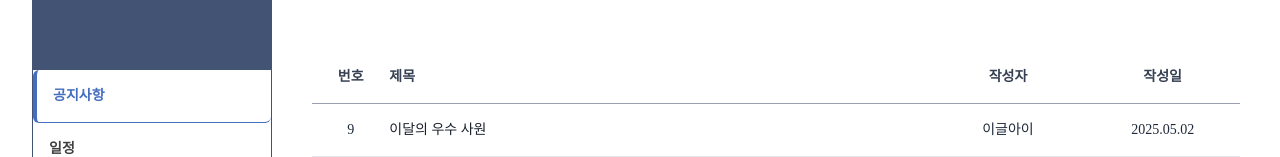
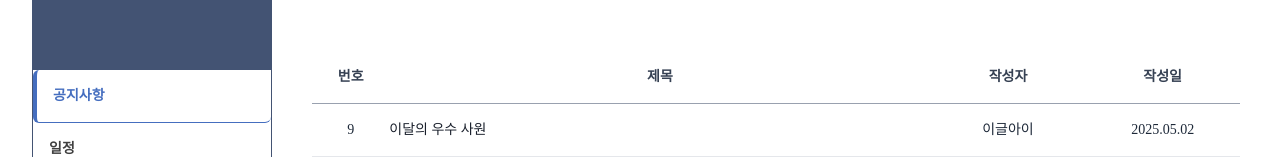
Before and after one commit to union-1002/union-1002.github.io, a React (Vite) app: page /notice in a window 1280 px wide. Shown: the part 301-458 px from the top of the page. Built offline with nearby package versions, Linux system fonts and the light colour scheme; a web font is replaced by a local one.

Commit message:
공지 게시판 수정

```diff
--- a/src/pages/NoticePage/index.jsx
+++ b/src/pages/NoticePage/index.jsx
@@ -12,7 +12,7 @@ function NoticePage() {
       >
         <div className="grid grid-cols-10 lg:grid-cols-12 text-sm font-semibold text-gray-700 border-b border-gray-400 pb-4">
           <div className="col-span-1 text-center">번호</div>
-          <div className="col-span-7">제목</div>
+          <div className="col-span-7 text-center">제목</div>
           <div className="col-span-2 text-center">작성자</div>
           <div className="hidden lg:block col-span-2 text-center">작성일</div>
         </div>
```
